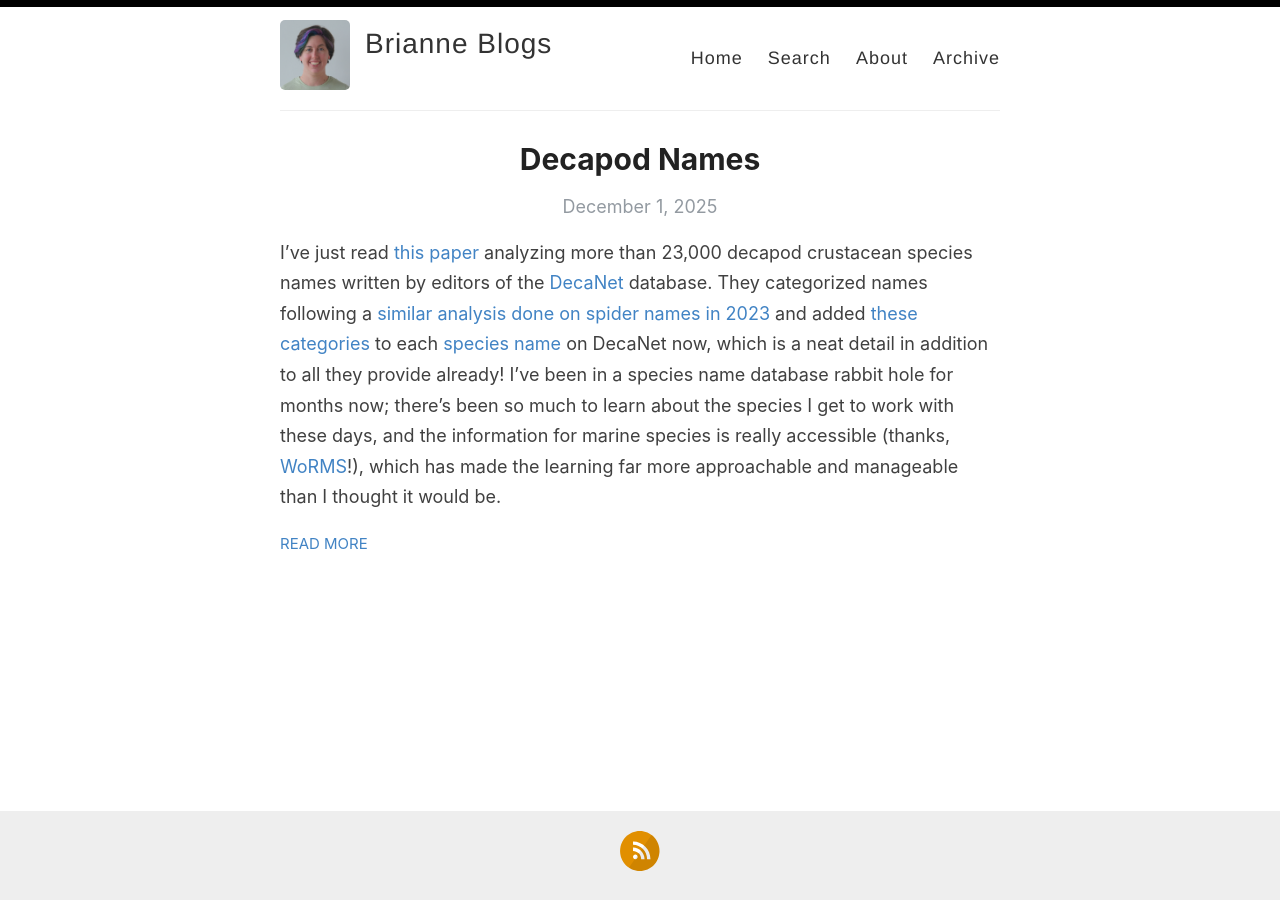
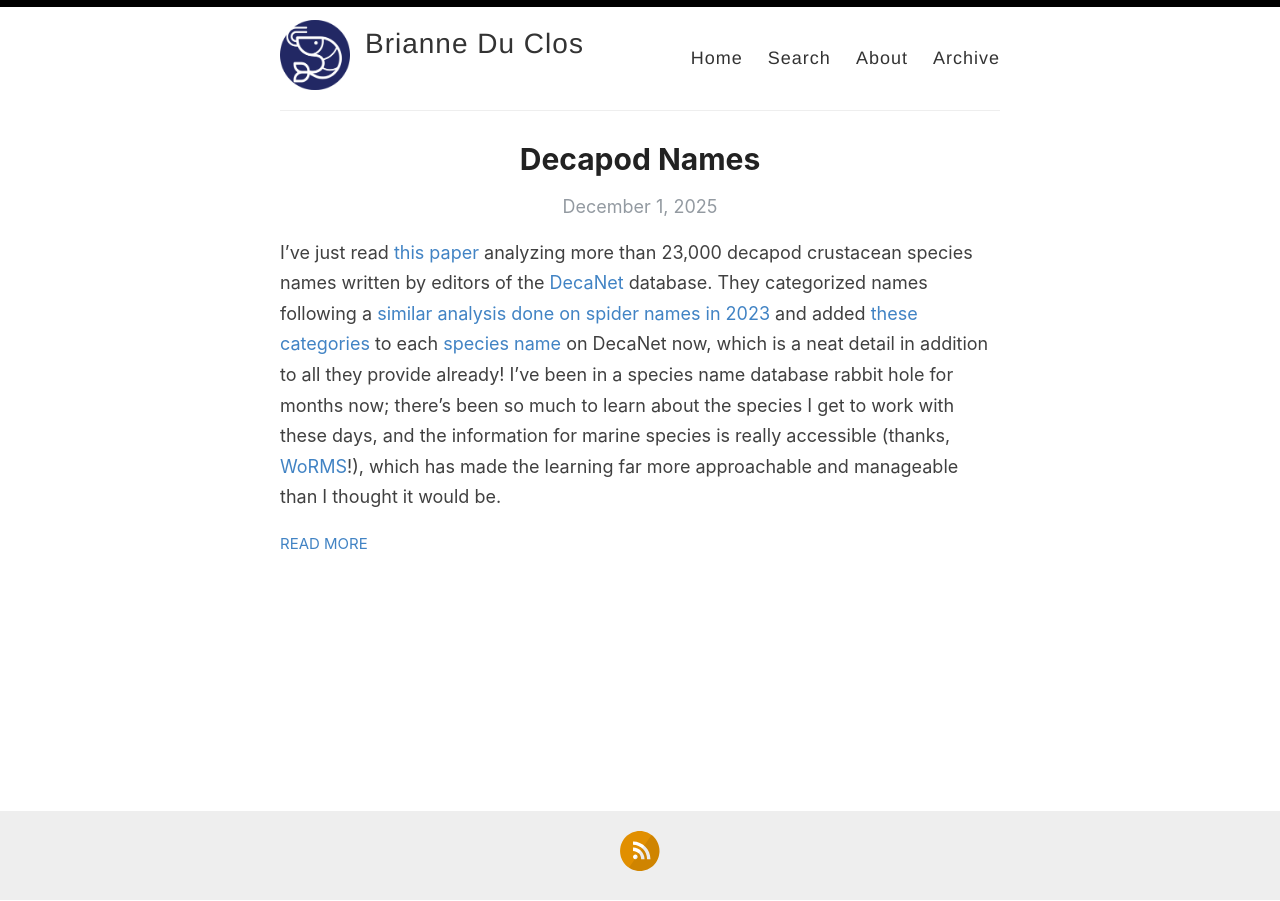
Before and after one commit to brianneduclos/brianneduclos.github.io, a Jekyll site: the page built from index.html, in a window 1280 px wide. Built offline with Jekyll 4.4.1, drawn with Linux system fonts in a browser that asks for light colours; the list of posts is cut into pages by our own code.

Commit message:
Update _config.yml

```diff
--- a/_config.yml
+++ b/_config.yml
@@ -3,7 +3,7 @@
 #
 
 # Name of your site (displayed in the header)
-name: Brianne Blogs
+name: Brianne Du Clos
 
 # Name of the author
 author: Brianne Du Clos
@@ -12,7 +12,7 @@ author: Brianne Du Clos
 description:
 
 # URL of your avatar or profile pic (you could use your GitHub profile pic)
-avatar: /images/profilephoto.JPG
+avatar: /images/shrimpcircle.png
 
 #
 # Flags below are optional
```
